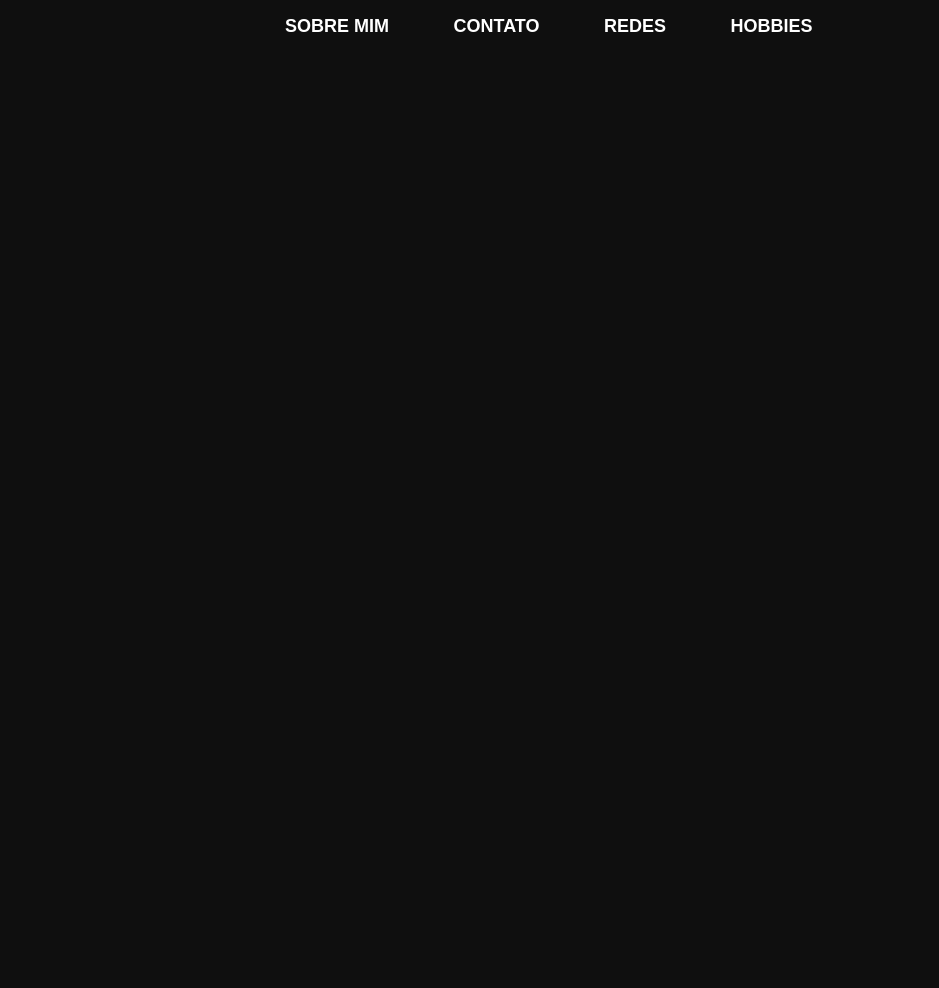
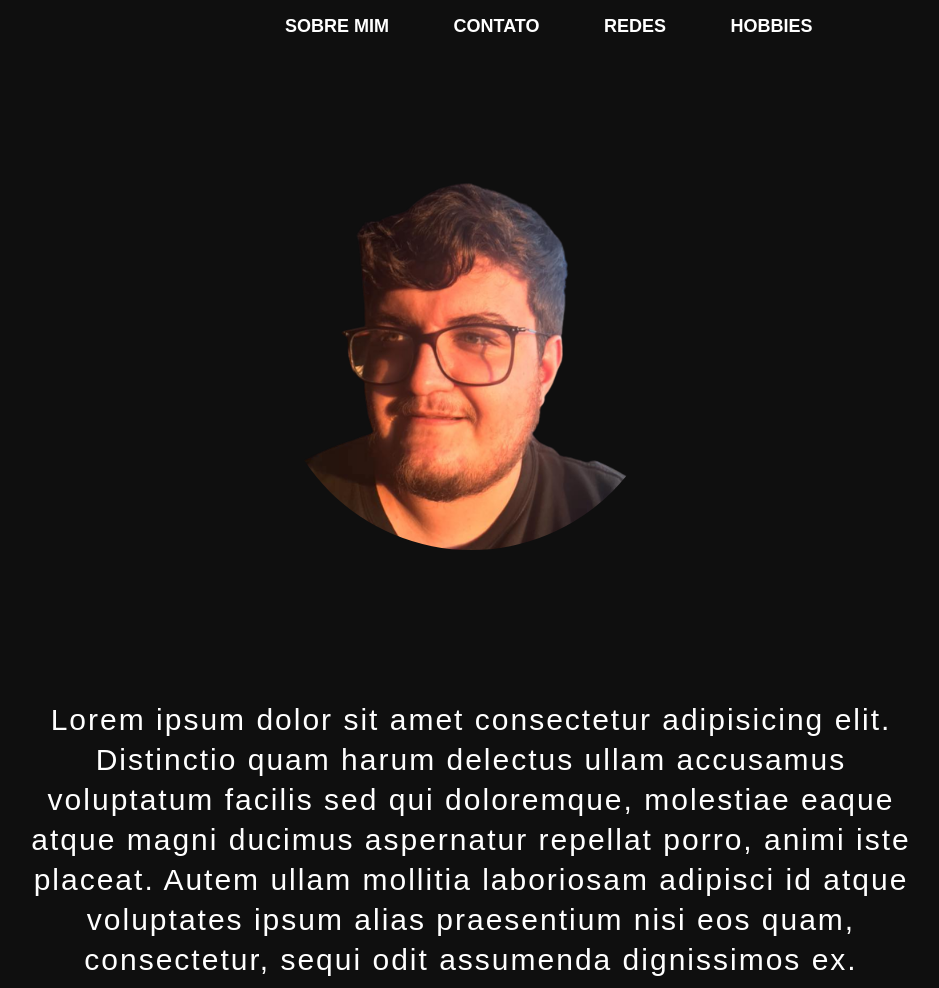
Before and after one commit to cpwaldow/cadu, a plain HTML site: page index.html in a window 1280 px wide. Shown: the whole page, without its empty margins (169-1108 px from the left). Before the commit the page ends 800 px from the top, so only its background shows below. Drawn offline with Linux system fonts and the light colour scheme.

Commit message:
cadu imagem e descricao

```diff
--- a/index.html
+++ b/index.html
@@ -18,5 +18,9 @@
       </ul>
     </nav>
   </header>
+  <main>
+    <img src="./cadu.png" alt="Cadu">
+    <p>Lorem ipsum dolor sit amet consectetur adipisicing elit. Distinctio quam harum delectus ullam accusamus voluptatum facilis sed qui doloremque, molestiae eaque atque magni ducimus aspernatur repellat porro, animi iste placeat. Autem ullam mollitia laboriosam adipisci id atque voluptates ipsum alias praesentium nisi eos quam, consectetur, sequi odit assumenda dignissimos ex.</p>
+  </main>
 </body>
 </html>
--- a/style.css
+++ b/style.css
@@ -29,3 +29,20 @@ a:hover {
   color: darkorange;
   text-decoration: underline;
 }
+
+img {
+  border-radius: 100%;
+  width: 400px;
+  display: block;
+  margin: 150px auto;
+}
+
+p {
+  color: #fff;
+  width: 900px;
+  text-align: center;
+  margin: 0 auto;
+  font-size: 30px;
+  line-height: 40px;
+  letter-spacing: 2px;
+}
```
Also changed, not shown: cadu.png (added).
